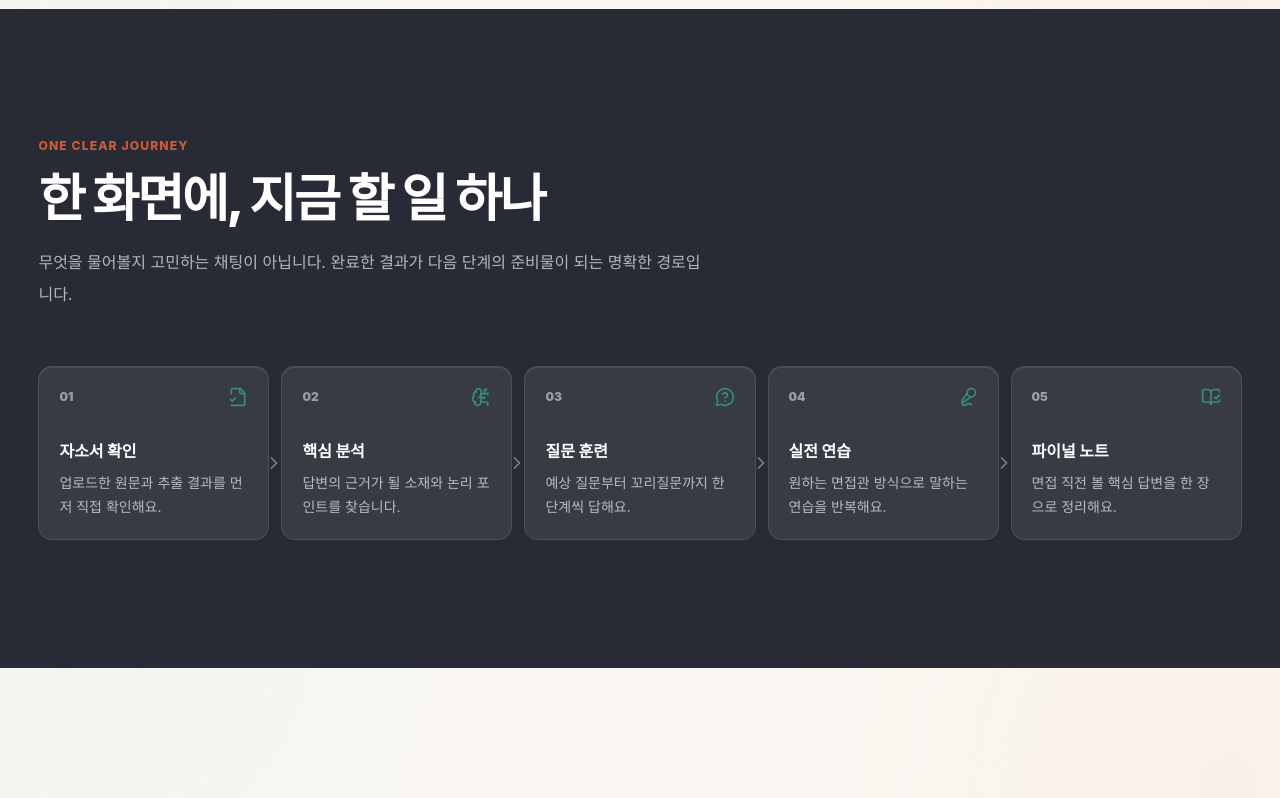
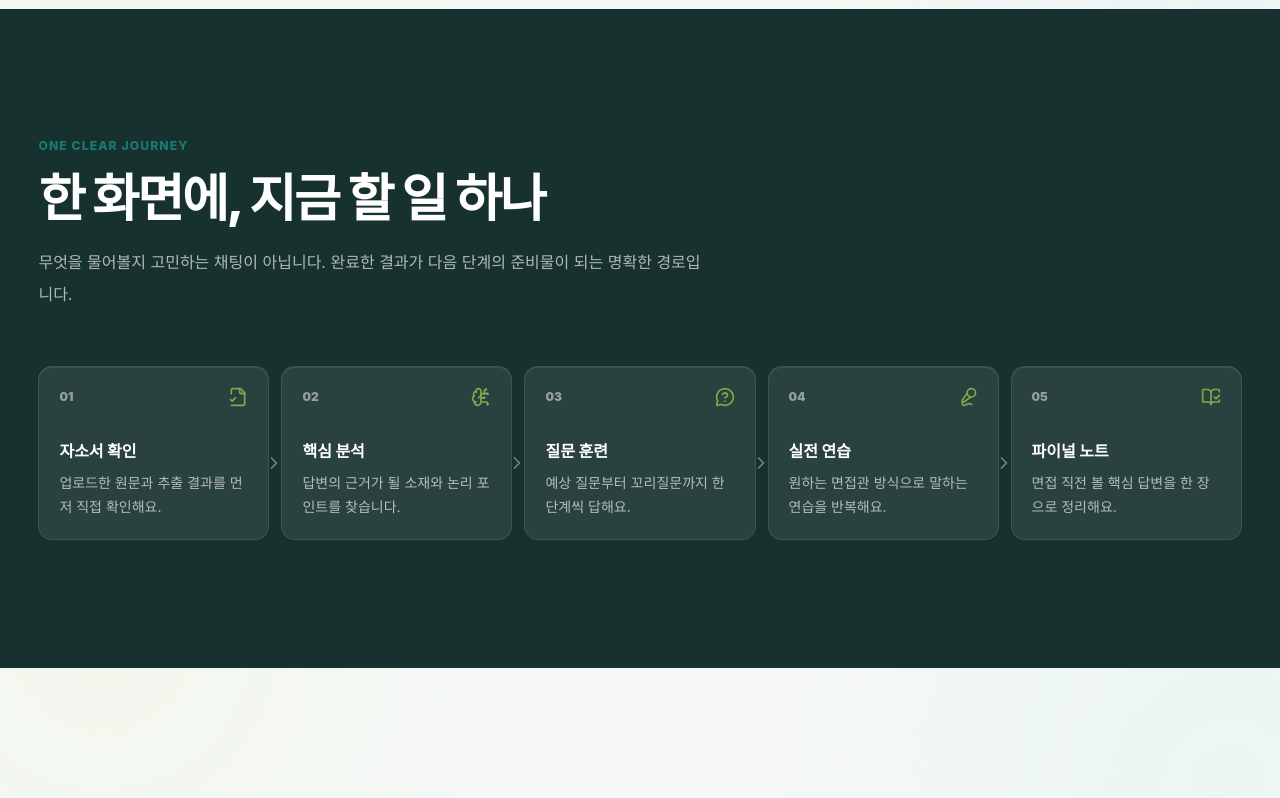
Before and after one commit to khlee-wq/hs-aihow, a Next.js app: page / in a window 1280 px wide. Shown: the part 1760-2558 px from the top of the page. Built offline with nearby package versions, Linux system fonts and the light colour scheme.

Commit message:
feat: adopt deep teal brand palette

```diff
--- a/src/app/layout.tsx
+++ b/src/app/layout.tsx
@@ -13,8 +13,8 @@ export const viewport: Viewport = {
   initialScale: 1,
   viewportFit: "cover",
   themeColor: [
-    { media: "(prefers-color-scheme: light)", color: "#faf7f2" },
-    { media: "(prefers-color-scheme: dark)", color: "#171411" },
+    { media: "(prefers-color-scheme: light)", color: "#f5f8f6" },
+    { media: "(prefers-color-scheme: dark)", color: "#0f1b1a" },
   ],
 };
 
--- a/src/components/motion/journey-orbit.tsx
+++ b/src/components/motion/journey-orbit.tsx
@@ -47,7 +47,7 @@ const orbitAnimation = {
             },
             {
               ty: "st",
-              c: { a: 0, k: [0.816, 0.353, 0.208, 1] },
+              c: { a: 0, k: [0.094, 0.482, 0.447, 1] },
               o: { a: 0, k: 42 },
               w: { a: 0, k: 4 },
               lc: 2,
@@ -63,7 +63,7 @@ const orbitAnimation = {
             },
             {
               ty: "fl",
-              c: { a: 0, k: [0.816, 0.353, 0.208, 1] },
+              c: { a: 0, k: [0.094, 0.482, 0.447, 1] },
               o: { a: 0, k: 100 },
               nm: "Dot fill",
             },
@@ -118,7 +118,7 @@ const orbitAnimation = {
             },
             {
               ty: "fl",
-              c: { a: 0, k: [0.22, 0.549, 0.486, 1] },
+              c: { a: 0, k: [0.51, 0.659, 0.29, 1] },
               o: { a: 0, k: 100 },
               nm: "Core fill",
             },
--- a/src/styles/tokens.css
+++ b/src/styles/tokens.css
@@ -1,44 +1,44 @@
 :root {
   color-scheme: light;
-  --canvas: #faf7f2;
-  --canvas-alt: #f4e9dc;
+  --canvas: #f5f8f6;
+  --canvas-alt: #e5f2ef;
   --surface: #ffffff;
   --surface-raised: #ffffff;
-  --surface-subtle: #fcfaf6;
-  --surface-muted: #f3eee7;
-  --surface-inverse: #282b35;
-  --surface-overlay: rgba(35, 29, 24, 0.54);
-  --text-primary: #282520;
-  --text-secondary: #756e65;
-  --text-tertiary: #9e968c;
+  --surface-subtle: #f7faf8;
+  --surface-muted: #edf3f0;
+  --surface-inverse: #17312f;
+  --surface-overlay: rgba(16, 42, 38, 0.54);
+  --text-primary: #18302e;
+  --text-secondary: #637673;
+  --text-tertiary: #8b9b98;
   --text-inverse: #ffffff;
-  --brand: #d05a35;
-  --brand-strong: #a84327;
-  --brand-soft: #fce8df;
-  --brand-on-white: #a84327;
-  --mint: #388c7c;
-  --mint-soft: #e2f1ed;
-  --coral: #e6a137;
-  --coral-soft: #fff3dc;
-  --warning: #a66a0e;
-  --warning-soft: #fff1d2;
-  --success: #256f5f;
-  --danger: #b44236;
-  --text-on-mint: #163d34;
-  --border-soft: rgba(94, 72, 55, 0.075);
-  --border: rgba(94, 72, 55, 0.13);
-  --border-strong: rgba(208, 90, 53, 0.26);
-  --border-accent: rgba(208, 90, 53, 0.4);
-  --focus: #d05a35;
+  --brand: #187b72;
+  --brand-strong: #126259;
+  --brand-soft: #ddf2ee;
+  --brand-on-white: #126259;
+  --mint: #82a84a;
+  --mint-soft: #eef5dc;
+  --coral: #ed8868;
+  --coral-soft: #fff0ea;
+  --warning: #a87416;
+  --warning-soft: #fff3d8;
+  --success: #18745b;
+  --danger: #b7473f;
+  --text-on-mint: #243315;
+  --border-soft: rgba(32, 91, 84, 0.075);
+  --border: rgba(32, 91, 84, 0.13);
+  --border-strong: rgba(24, 123, 114, 0.26);
+  --border-accent: rgba(24, 123, 114, 0.4);
+  --focus: #187b72;
   --radius-xs: 0.25rem;
   --radius-sm: 0.375rem;
   --radius-md: 0.5rem;
   --radius-lg: 0.875rem;
   --radius-xl: 1.25rem;
   --shadow-sm:
-    0 1px 2px rgba(62, 42, 28, 0.04), 0 8px 24px rgba(82, 55, 36, 0.05);
-  --shadow-md: 0 22px 60px rgba(67, 45, 30, 0.14);
-  --shadow-brand: 0 18px 38px rgba(208, 90, 53, 0.22);
+    0 1px 2px rgba(22, 54, 49, 0.04), 0 8px 24px rgba(27, 73, 65, 0.05);
+  --shadow-md: 0 22px 60px rgba(20, 67, 59, 0.14);
+  --shadow-brand: 0 18px 38px rgba(24, 123, 114, 0.2);
   --space-page: clamp(1rem, 3vw, 2.5rem);
   --content-wide: 90rem;
   --content-reading: 50rem;
@@ -51,36 +51,36 @@
 
 .dark {
   color-scheme: dark;
-  --canvas: #171411;
-  --canvas-alt: #241a15;
-  --surface: #211c18;
-  --surface-raised: #2b241f;
-  --surface-subtle: #251f1b;
-  --surface-muted: #342c26;
-  --surface-inverse: #fff5ed;
-  --surface-overlay: rgba(11, 8, 5, 0.75);
-  --text-primary: #fff8f2;
-  --text-secondary: #d2c5ba;
-  --text-tertiary: #9f9186;
-  --text-inverse: #2a1e17;
-  --brand: #f49068;
-  --brand-strong: #ffb697;
-  --brand-soft: #563022;
-  --brand-on-white: #a84327;
-  --mint: #69c7b2;
-  --mint-soft: #183a32;
-  --coral: #f0b55b;
-  --coral-soft: #49351b;
+  --canvas: #0f1b1a;
+  --canvas-alt: #132827;
+  --surface: #152422;
+  --surface-raised: #1b2e2b;
+  --surface-subtle: #182825;
+  --surface-muted: #203633;
+  --surface-inverse: #edf8f5;
+  --surface-overlay: rgba(3, 14, 13, 0.76);
+  --text-primary: #f1fbf7;
+  --text-secondary: #bcd0cb;
+  --text-tertiary: #8aa39d;
+  --text-inverse: #112522;
+  --brand: #65c9bc;
+  --brand-strong: #8be0d3;
+  --brand-soft: #1e4945;
+  --brand-on-white: #126259;
+  --mint: #b6d575;
+  --mint-soft: #34451e;
+  --coral: #ff9e82;
+  --coral-soft: #4a2925;
   --warning: #ffd078;
   --warning-soft: #493718;
-  --success: #69c7b2;
-  --danger: #ff9a92;
-  --text-on-mint: #163d34;
-  --border-soft: rgba(255, 232, 218, 0.075);
-  --border: rgba(255, 232, 218, 0.13);
-  --border-strong: rgba(244, 144, 104, 0.29);
-  --border-accent: rgba(244, 144, 104, 0.46);
-  --focus: #ffa17d;
+  --success: #65c9bc;
+  --danger: #ff9f98;
+  --text-on-mint: #243315;
+  --border-soft: rgba(215, 242, 234, 0.075);
+  --border: rgba(215, 242, 234, 0.13);
+  --border-strong: rgba(101, 201, 188, 0.29);
+  --border-accent: rgba(101, 201, 188, 0.46);
+  --focus: #80d9ce;
   --shadow-sm: 0 1px 2px rgba(0, 0, 0, 0.2), 0 8px 28px rgba(0, 0, 0, 0.2);
   --shadow-md: 0 20px 56px rgba(0, 0, 0, 0.32);
   --shadow-brand: 0 18px 42px rgba(7, 15, 35, 0.48);
```
